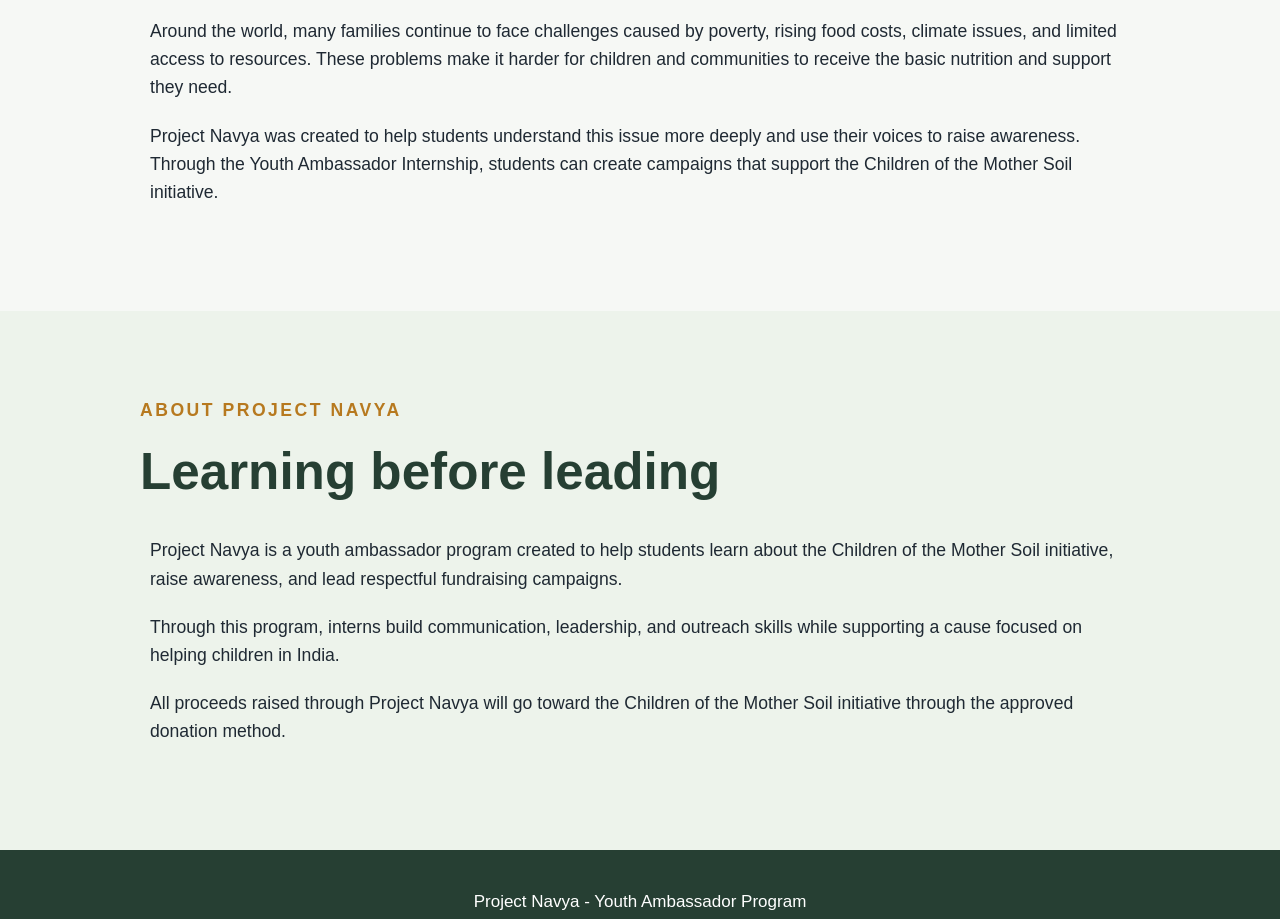
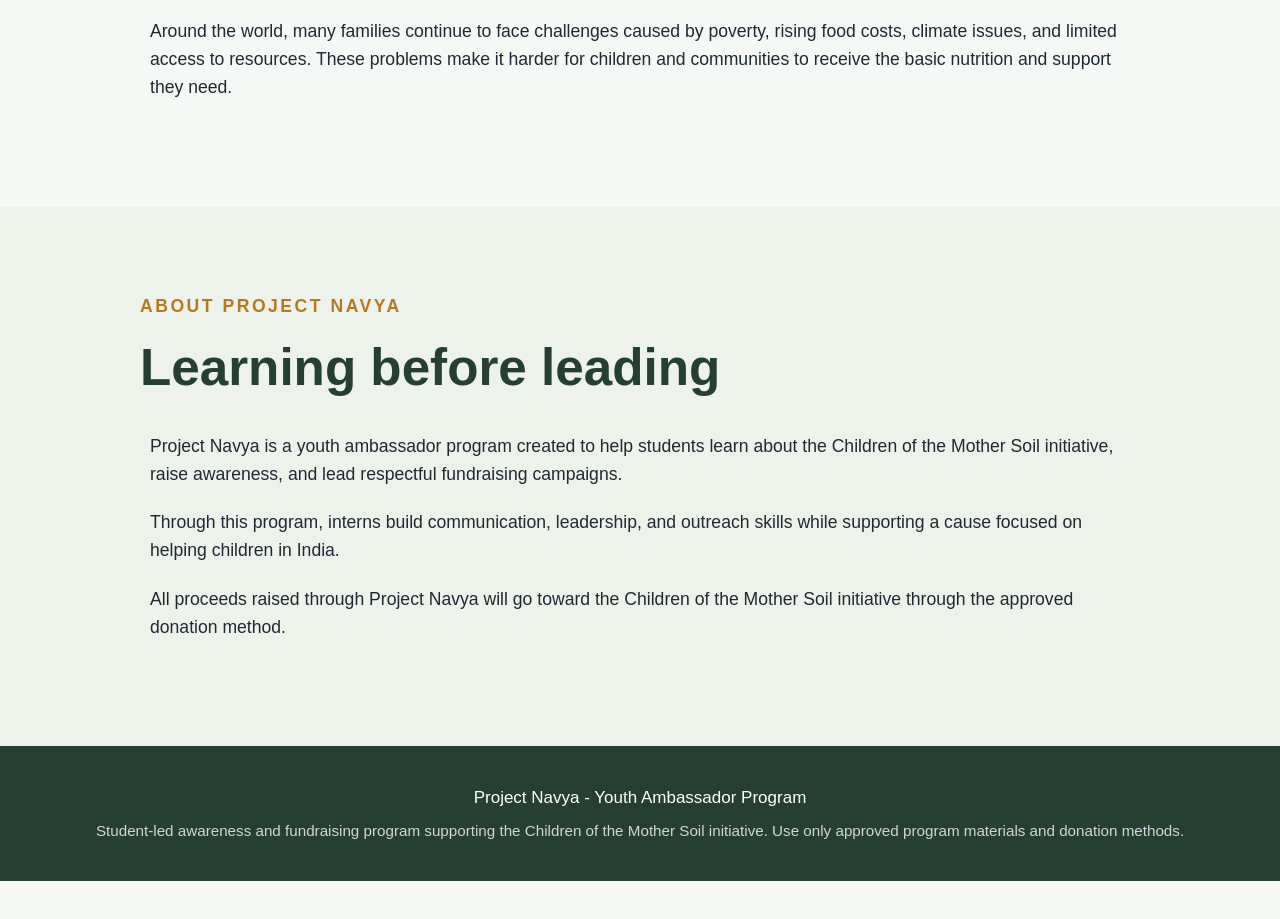
Before and after one commit to ndtechdev/projectnavya, a plain HTML site: page index.html in a window 1280 px wide. Shown: the part 1171-2090 px from the top of the page. After the commit the page ends 2052 px from the top, so only its background shows below. Drawn offline with Linux system fonts and the light colour scheme.

Commit message:
Add files via upload

```diff
--- a/index.html
+++ b/index.html
@@ -72,12 +72,6 @@
           to receive the basic nutrition and support they need.
         </p>
 
-        <p>
-          Project Navya was created to help students understand this issue more
-          deeply and use their voices to raise awareness. Through the Youth
-          Ambassador Internship, students can create campaigns that support the
-          Children of the Mother Soil initiative.
-        </p>
       </div>
 
       <div class="home-subsection light">
```
